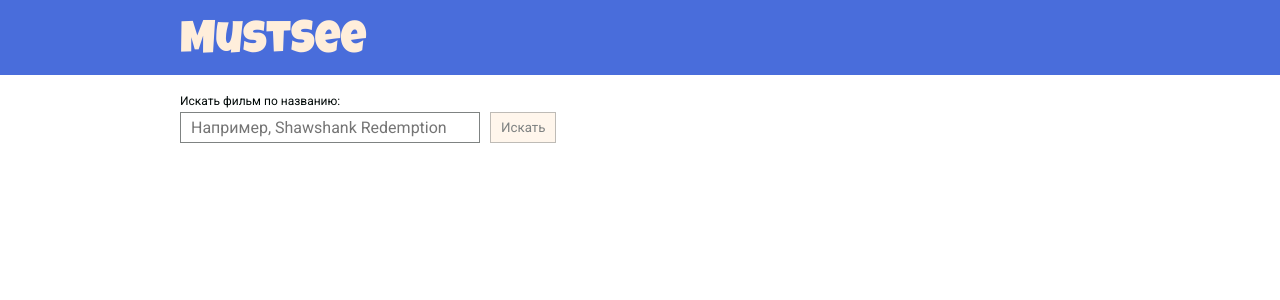
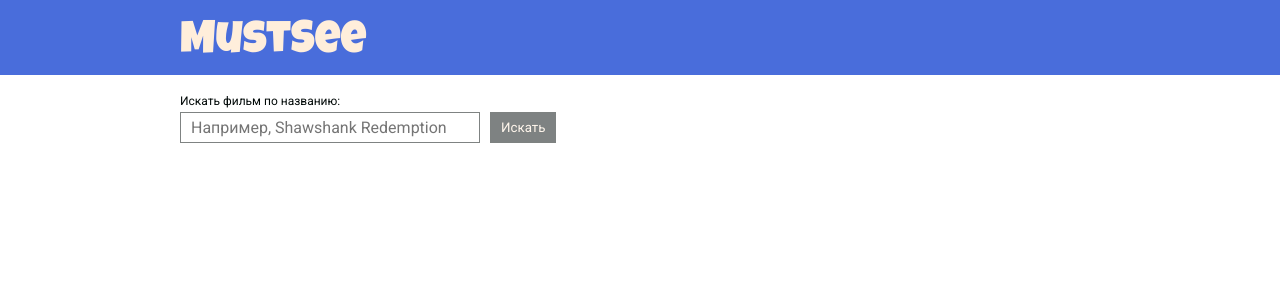
Before and after one commit to afon-himself/bootcamp-m4-starter, a React (Create React App) app: page / in a window 1280 px wide. In both pictures the pointer is over the button "Искать". Shown: the top 300 px of the page. Built offline with nearby package versions, Linux system fonts and the light colour scheme.

Commit message:
update searchbox styles

```diff
--- a/src/components/SearchBox/SearchBox.css
+++ b/src/components/SearchBox/SearchBox.css
@@ -33,6 +33,8 @@
     opacity: 0.8;
     cursor: pointer;
     transition: all 0.3s linear;
+    color: #FFEEDB;
+    background-color: rgba(0, 8, 7);
 }
 
 .search-box__form-submit:disabled {
```
